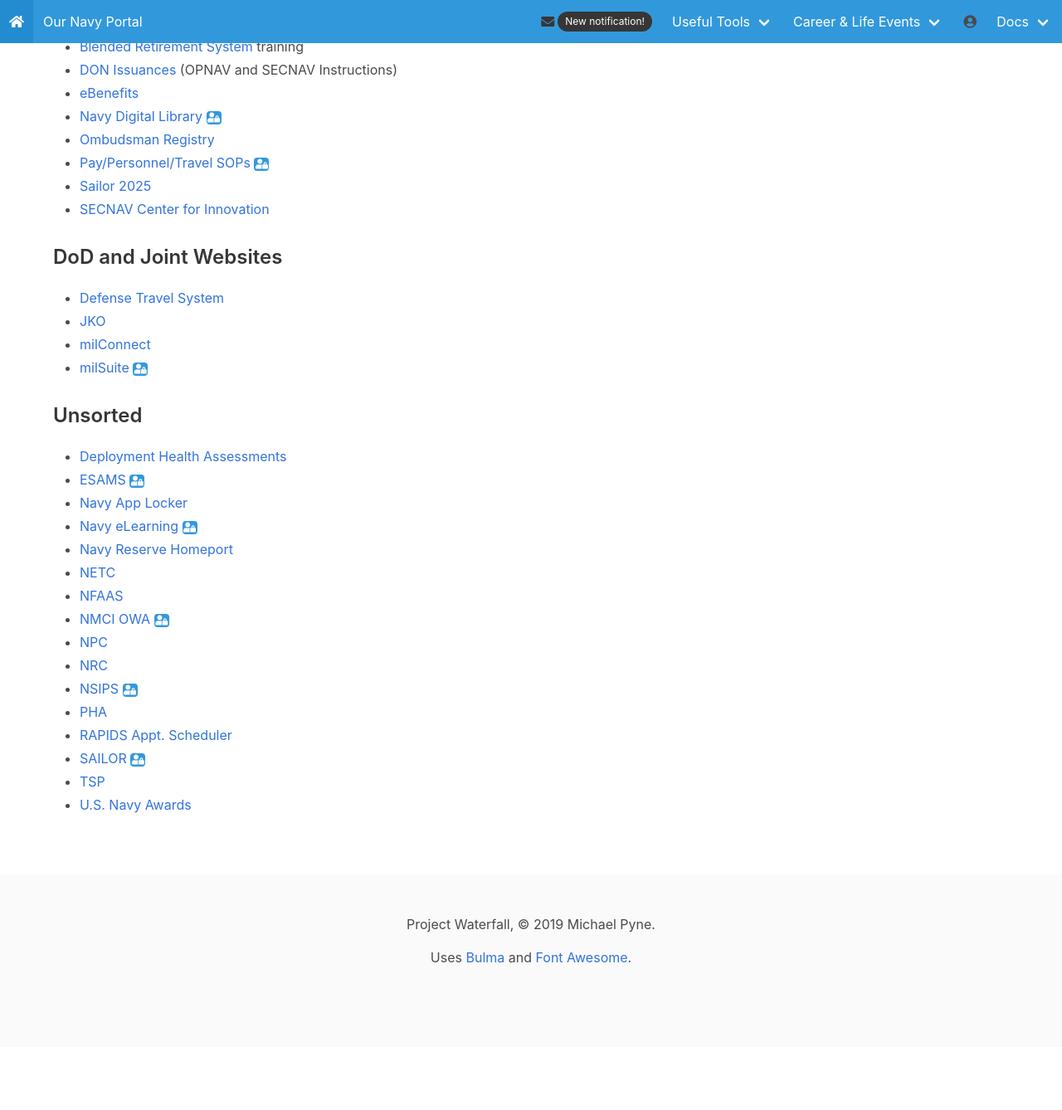
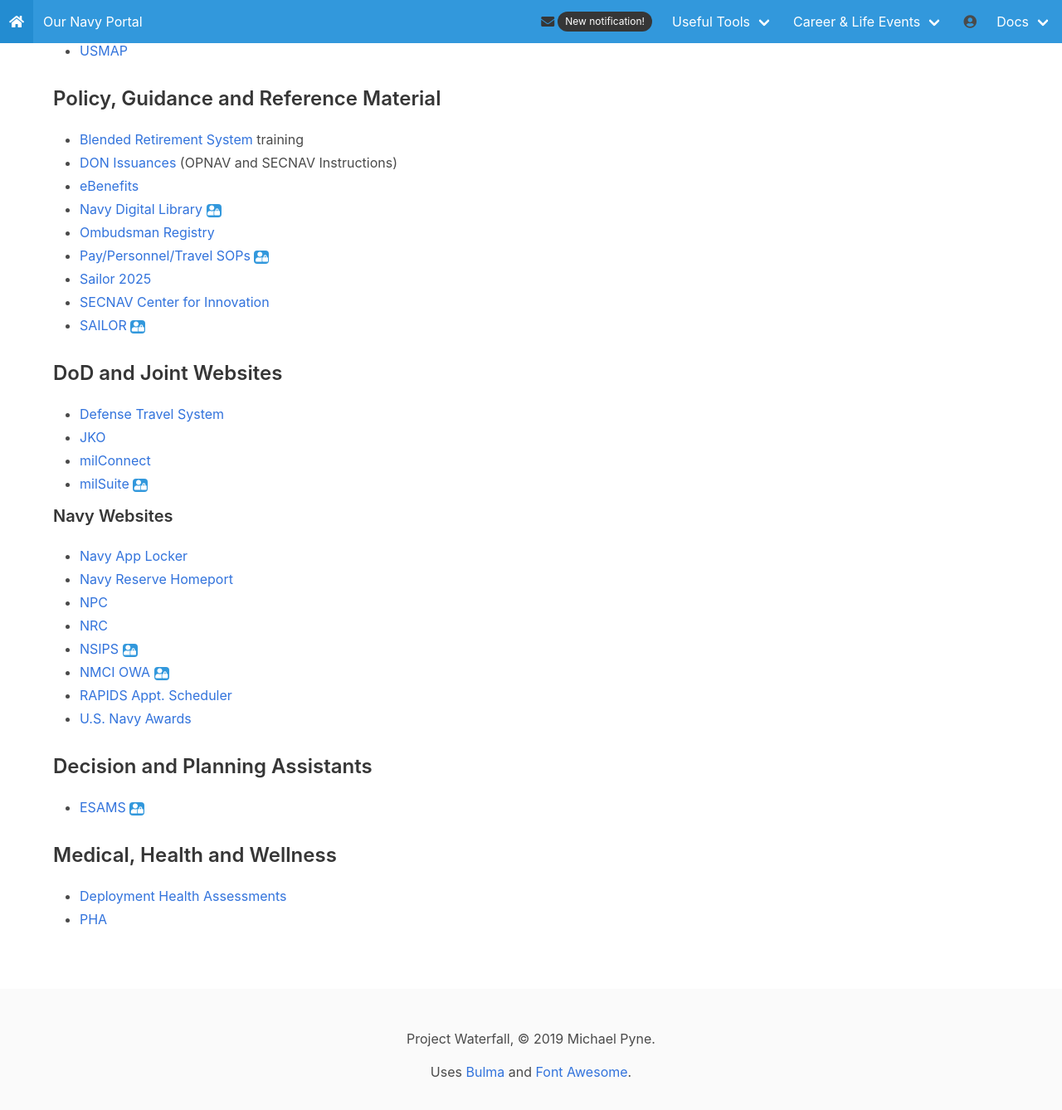
Before and after one commit to mpyne-navy/proj-waterfall, a Jekyll site: the page built from resources/links/index.html, in a window 1280 px wide and 1400 px high, scrolled down 796 px. Shown: the top 1338 px of the window at 83% size. Built offline with Jekyll 4.4.1, drawn with Linux system fonts in a browser that asks for light colours; before the commit the page ends 2058 px from its top, so only the background shows below that; some of the changed text lies outside the part shown.

Commit message:
Remove unsorted quick links by sorting those links into sections.

```diff
--- a/resources/links/index.html
+++ b/resources/links/index.html
@@ -19,6 +19,10 @@
   <li><a href="https://ntmpsweb.ncdc.navy.mil/Fltmps/">FLTMPS</a> <span class="tag is-info icon is-small"><i class="fas fa-user-lock"></i></span></li>
   <li><a href="https://jst.doded.mil/smart/signIn.do">JST</a> <span class="tag is-info icon is-small"><i class="fas fa-user-lock"></i></span></li>
   <li><a href="https://mypay.dfas.mil/mypay.aspx">myPay</a></li>
+  <li><a href="https://www.tsp.gov/">TSP</a></li>
+  <li><a href="https://learning.nel.navy.mil/">Navy eLearning</a> <span class="tag is-info icon is-small"><i class="fas fa-user-lock"></i></span></li>
+  <li><a href="http://www.netc.navy.mil/">NETC</a></li>
+  <li><a href="https://navyfamily.navy.mil/">NFAAS</a></li>
 </ul>
 
 <h3 class="title">Career Management</h3>
@@ -40,6 +44,7 @@
   <li><a href="https://mpte.navy.deps.mil/sites/npc/pers2/SitePages/Home.aspx">Pay/Personnel/Travel SOPs</a> <span class="tag is-info icon is-small"><i class="fas fa-user-lock"></i></span></li>
   <li><a href="http://www.navy.mil/local/cnp/mptestratdesign.asp">Sailor 2025</a></li>
   <li><a href="http://www.secnav.navy.mil/innovation/Pages/Home.aspx">SECNAV Center for Innovation</a></li>
+  <li><a href="https://sailor.navy.mil/">SAILOR</a> <span class="tag is-info icon is-small"><i class="fas fa-user-lock"></i></span></li>
 </ul>
 
 <h3 class="title">DoD and Joint Websites</h3>
@@ -50,22 +55,25 @@
   <li><a href="https://login.milsuite.mil/">milSuite</a> <span class="tag is-info icon is-small"><i class="fas fa-user-lock"></i></span></li>
 </ul>
 
-<h3 class="title">Unsorted</h3>
+<h4 class="title">Navy Websites</h4>
 <ul>
-  <li><a href="https://data.nmcphc.med.navy.mil/edha/index.aspx">Deployment Health Assessments</a></li>
-  <li><a href="https://esams.cnic.navy.mil/esams_gen_2/loginesams.aspx">ESAMS</a> <span class="tag is-info icon is-small"><i class="fas fa-user-lock"></i></span></li>
   <li><a href="https://www.applocker.navy.mil/#!/apps">Navy App Locker</a></li>
-  <li><a href="https://learning.nel.navy.mil/">Navy eLearning</a> <span class="tag is-info icon is-small"><i class="fas fa-user-lock"></i></span></li>
   <li><a href="https://www.navyreserve.navy.mil/">Navy Reserve Homeport</a></li>
-  <li><a href="http://www.netc.navy.mil/">NETC</a></li>
-  <li><a href="https://navyfamily.navy.mil/">NFAAS</a></li>
-  <li><a href="https://www.homeport.navy.mil/links/owa-navy-links/">NMCI OWA</a> <span class="tag is-info icon is-small"><i class="fas fa-user-lock"></i></span></li>
   <li><a href="http://www.public.navy.mil/bupers-npc/Pages/default.aspx">NPC</a></li>
   <li><a href="http://www.cnrc.navy.mil/">NRC</a></li>
   <li><a href="https://nsipsprod-sdni.nmci.navy.mil/">NSIPS</a> <span class="tag is-info icon is-small"><i class="fas fa-user-lock"></i></span></li>
-  <li><a href="https://data.nmcphc.med.navy.mil/pha/Index.aspx">PHA</a></li>
+  <li><a href="https://www.homeport.navy.mil/links/owa-navy-links/">NMCI OWA</a> <span class="tag is-info icon is-small"><i class="fas fa-user-lock"></i></span></li>
   <li><a href="https://rapids-appointments.dmdc.osd.mil/">RAPIDS Appt. Scheduler</a></li>
-  <li><a href="https://sailor.navy.mil/">SAILOR</a> <span class="tag is-info icon is-small"><i class="fas fa-user-lock"></i></span></li>
-  <li><a href="https://www.tsp.gov/">TSP</a></li>
   <li><a href="https://awards.navy.mil/">U.S. Navy Awards</a></li>
 </ul>
+
+<h3 class="title">Decision and Planning Assistants</h3>
+<ul>
+  <li><a href="https://esams.cnic.navy.mil/esams_gen_2/loginesams.aspx">ESAMS</a> <span class="tag is-info icon is-small"><i class="fas fa-user-lock"></i></span></li>
+</ul>
+
+<h3 class="title">Medical, Health and Wellness</h3>
+<ul>
+  <li><a href="https://data.nmcphc.med.navy.mil/edha/index.aspx">Deployment Health Assessments</a></li>
+  <li><a href="https://data.nmcphc.med.navy.mil/pha/Index.aspx">PHA</a></li>
+</ul>
```
